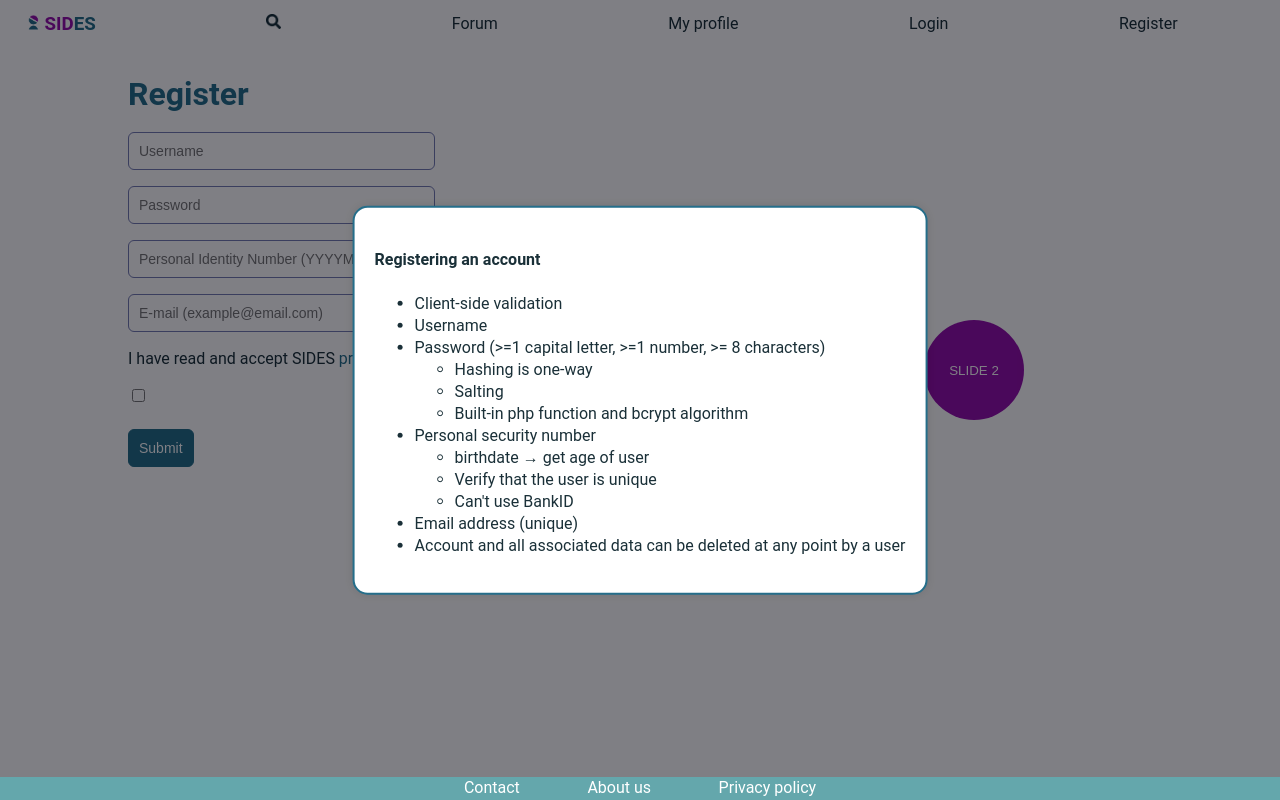
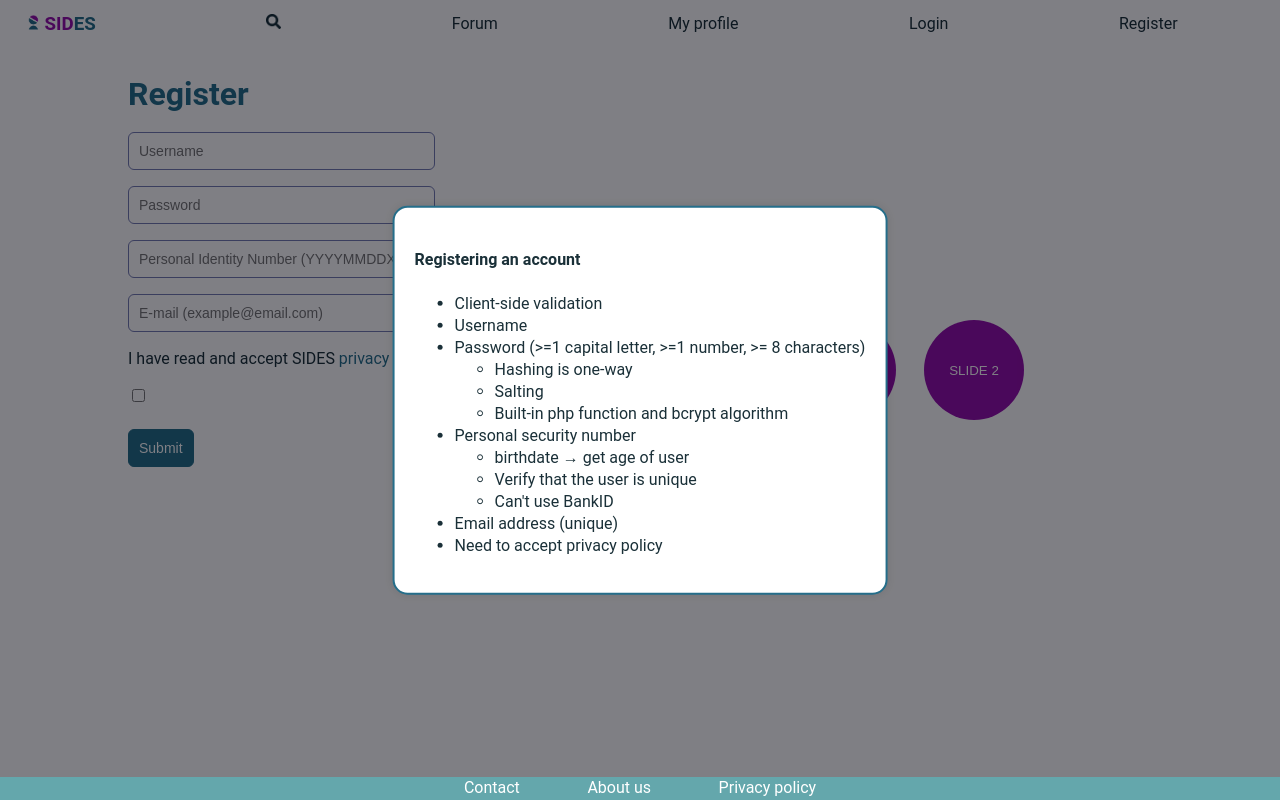
Before and after one commit to cecilia-andersson/SIDES-Web-App-LIMS, a PHP site: page /user_profile/register.php in a window 1280 px wide, after a click on "SLIDE 1". Run offline with PHP 8.4, Linux system fonts and the light colour scheme.

Commit message:
slides update

```diff
--- a/user_profile/register.php
+++ b/user_profile/register.php
@@ -9,7 +9,7 @@
 
         .register-button {}
 
-        /* START PRESENTATION SLIDES */
+        /* START PRESENTATION SLIDES STYLE */
         .slides_button {
             background-color: #9510AC;
             border: none;
@@ -69,7 +69,7 @@
         -ms-transform: translate(-50%,-50%);
         }
         /* End slide overlay */
-        /* END PRESENTATION SLIDES */
+        /* END PRESENTATION SLIDES STYLE */
     </style>
 </head>
 
@@ -111,7 +111,7 @@
     }
     ?>
 
-    <!-- start for the presentation -->
+    <!-- start stuff for the presentation -->
     <div id="overlay">
         <div id="outerContainer">
             <h4> Registering an account </h4>
@@ -131,8 +131,7 @@
                     <li> Can't use BankID </li>
                 </ul>
                 <li> Email address (unique) </li>
-                <!-- Say this here?? -->
-                <li> Account and all associated data can be deleted at any point by a user </li>
+                <li> Need to accept privacy policy </li>
             </ul>
         </div>
     </div>
@@ -180,7 +179,7 @@
         }
         });
     </script>
-    <!-- end for the presentation -->
+    <!-- end stuff for the presentation -->
 
     <?php
     include "../footer.php";
```
Also changed, not shown: user_profile/login_page.php (+4 -4 lines).
